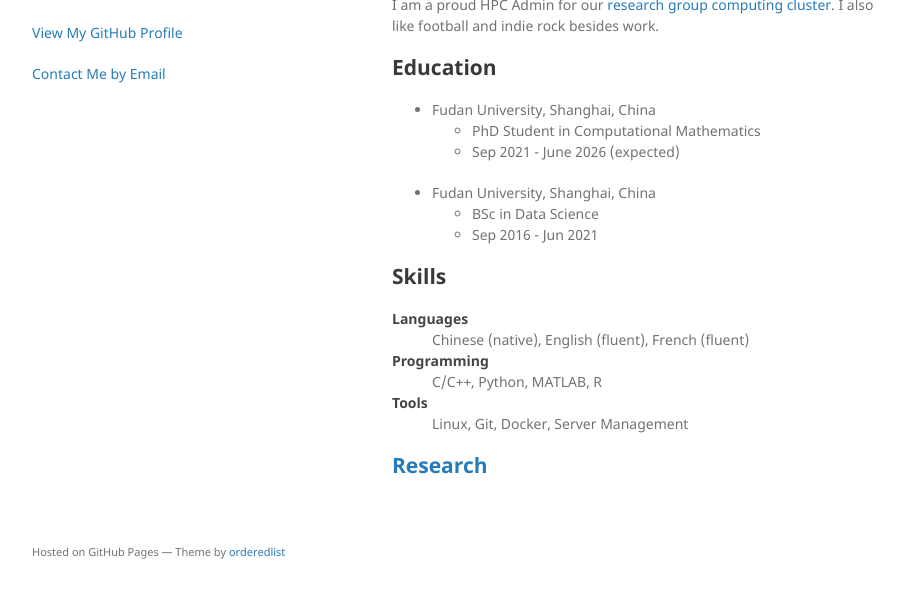
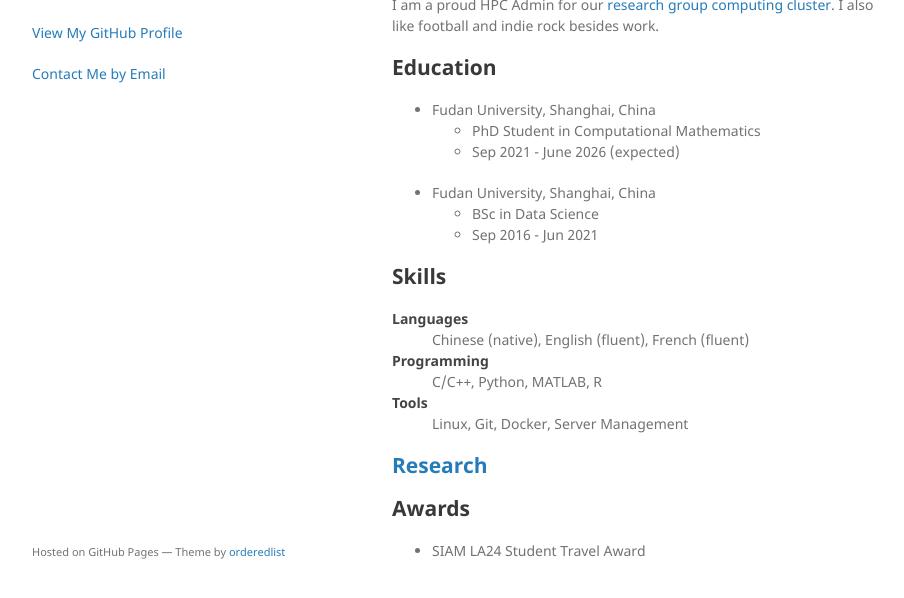
Before and after one commit to ninotreve/ninotreve.github.io, a Jekyll site: the page built from index.md, in a window 1280 px wide and 966 px high, cut to the strip 335-933 px from the top of the window. Shown: the whole strip, without its empty margins (178-1082 px from the left). Built offline with Jekyll 4.4.1, drawn with Linux system fonts in a browser that asks for light colours.

```diff
--- a/index.md
+++ b/index.md
@@ -29,3 +29,7 @@ I am a proud HPC Admin for our [research group computing cluster](https://advanc
 </dl>
 
 ## [Research](./research.html)
+
+## Awards
+
+- SIAM LA24 Student Travel Award
```
Also changed, not shown: research.md (+2 -1 lines), 1 other file.
